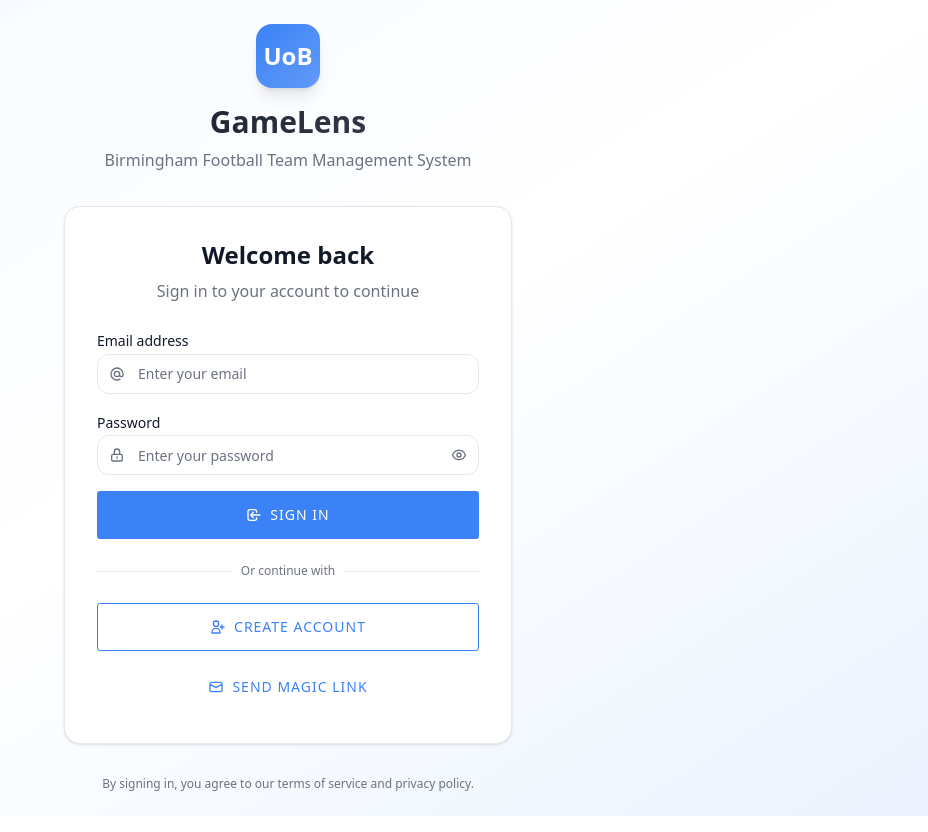
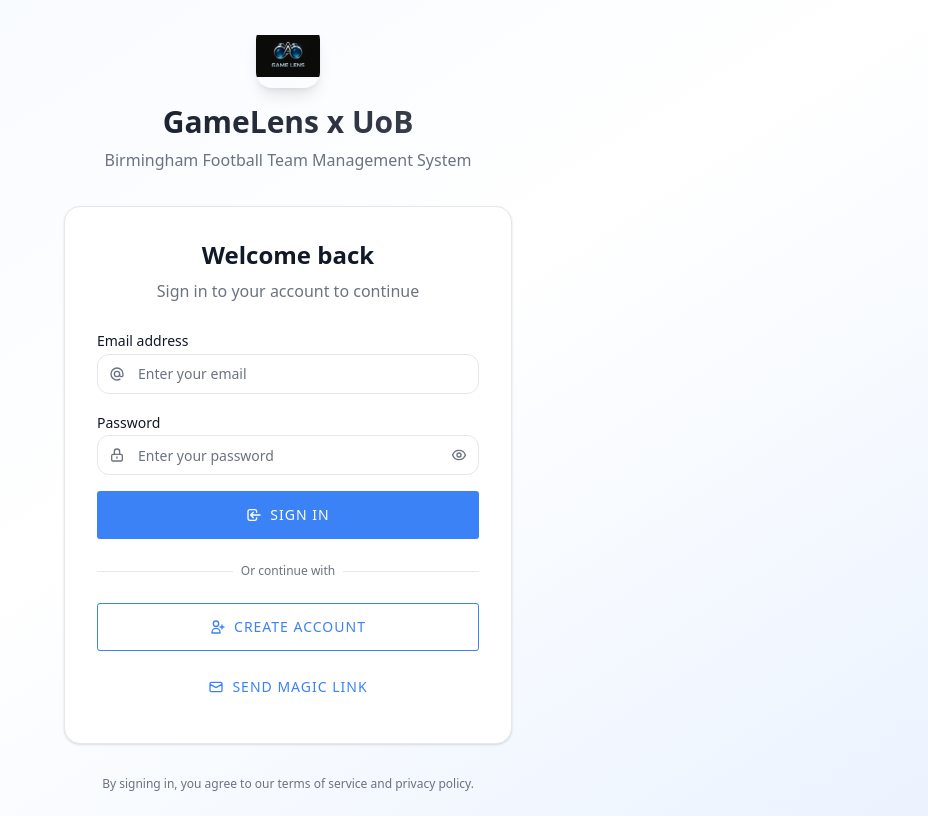
Before and after one commit to business-inookey/uob-football, a Next.js app: page /login in a window 1280 px wide. Shown: the whole page, without its empty margins (352-1280 px from the left). Built offline with nearby package versions, Linux system fonts and the light colour scheme; no server answers.

Commit message:
feat: integrate GameLens and UoB branding- Replace text logos with GameLens Logo.png in navigation, loaders, and login- Update branding text to GameLens x UoB across components- Add UOB LOGO new.png to dashboard home page above welcome text- Update page metadata and titles for consistent branding

```diff
--- a/scripts/migrate-simple.ts
+++ b/scripts/migrate-simple.ts
@@ -69,6 +69,10 @@
     await runMigration('0001_core.sql')
     await runMigration('0002_view.sql')
     await runMigration('0003_rls.sql')
+    await runMigration('0004_add_current_team.sql')
+    await runMigration('0005_lead_coach_permissions.sql')
+    await runMigration('0006_sample_stats.sql')
+    await runMigration('0007_attendance_system.sql')
 
     // Run seed data
     await runSeed()
--- a/src/app/dashboard/DashboardClient.tsx
+++ b/src/app/dashboard/DashboardClient.tsx
@@ -52,6 +52,18 @@
   return (
     <div className="min-h-screen bg-gradient-to-br from-neutral-50 to-neutral-100 p-6 space-y-8">
       {/* Welcome Section */}
+      <div className="space-y-4">
+        {/* UOB Logo */}
+        <div className="flex justify-center">
+          <div className="w-20 h-20 rounded-2xl overflow-hidden flex items-center justify-center shadow-lg">
+            <img
+              src="/UOB LOGO new.png"
+              alt="University of Birmingham Logo"
+              className="w-full h-full object-contain"
+            />
+          </div>
+        </div>
+
         <div className="space-y-2">
           <h1 className="text-4xl font-bold bg-gradient-to-r from-primary to-primary/80 bg-clip-text text-transparent">
             Welcome, {profile.full_name}
@@ -59,6 +71,7 @@
           <p className="text-lg text-muted-foreground">
             Manage your team data and view this week's games
           </p>
+        </div>
       </div>
 
       {/* This Week's Games */}
--- a/src/app/layout.tsx
+++ b/src/app/layout.tsx
@@ -19,8 +19,8 @@
 });
 
 export const metadata: Metadata = {
-  title: "UoB Football - Team Management System",
-  description: "University of Birmingham Football Team Management System",
+  title: "GameLens - UoB Football Team Management System",
+  description: "GameLens - University of Birmingham Football Team Management System",
 };
 
 export default function RootLayout({
--- a/src/app/login/page.tsx
+++ b/src/app/login/page.tsx
@@ -80,11 +80,15 @@
       <div className="w-full max-w-md">
         {/* Logo and Brand */}
         <div className="text-center mb-8">
-          <div className="w-16 h-16 bg-gradient-to-br from-primary to-primary/80 rounded-2xl flex items-center justify-center mx-auto mb-4 shadow-lg">
-            <span className="text-primary-foreground font-bold text-2xl">UoB</span>
+          <div className="w-16 h-16 rounded-2xl overflow-hidden flex items-center justify-center mx-auto mb-4 shadow-lg">
+            <img
+              src="/GameLens Logo.png"
+              alt="GameLens Logo"
+              className="w-full h-full object-contain"
+            />
           </div>
           <h1 className="text-3xl font-bold bg-gradient-to-r from-foreground to-foreground/80 bg-clip-text text-transparent mb-2">
-            GameLens
+            GameLens x UoB
           </h1>
           <p className="text-muted-foreground">
             Birmingham Football Team Management System
--- a/src/components/layout/NavigationMenu.tsx
+++ b/src/components/layout/NavigationMenu.tsx
@@ -136,8 +136,12 @@
           {/* Header */}
           <div className="px-4 py-3 border-b border-gray-200/50 mb-2">
             <div className="flex items-center gap-3">
-              <div className="w-8 h-8 bg-gradient-to-br from-primary to-primary/80 rounded-lg flex items-center justify-center">
-                <span className="text-sm font-bold text-white">UoB</span>
+              <div className="w-8 h-8 rounded-lg overflow-hidden flex items-center justify-center">
+                <img
+                  src="/GameLens Logo.png"
+                  alt="GameLens Logo"
+                  className="w-full h-full object-contain"
+                />
               </div>
               <div>
                 <h3 className="font-semibold text-gray-900">Navigation</h3>
--- a/src/components/ui/AppLoader.tsx
+++ b/src/components/ui/AppLoader.tsx
@@ -15,11 +15,15 @@
       <div className="text-center space-y-8">
         {showLogo && (
           <div className="space-y-4">
-            <div className="w-16 h-16 mx-auto bg-gradient-to-br from-primary to-primary/80 rounded-2xl flex items-center justify-center">
-              <span className="text-2xl font-bold text-white">UoB</span>
+            <div className="w-16 h-16 mx-auto rounded-2xl overflow-hidden flex items-center justify-center">
+              <img
+                src="/GameLens Logo.png"
+                alt="GameLens Logo"
+                className="w-full h-full object-contain"
+              />
             </div>
             <h1 className="text-2xl font-bold text-foreground">
-              UoB Football
+              GameLens x UoB
             </h1>
           </div>
         )}
@@ -41,12 +45,16 @@
       <div className="text-center space-y-8">
         {/* Logo */}
         <div className="space-y-4">
-          <div className="w-20 h-20 mx-auto bg-gradient-to-br from-primary to-primary/80 rounded-3xl flex items-center justify-center shadow-xl">
-            <span className="text-3xl font-bold text-white">UoB</span>
+          <div className="w-20 h-20 mx-auto rounded-3xl overflow-hidden flex items-center justify-center shadow-xl">
+            <img
+              src="/GameLens Logo.png"
+              alt="GameLens Logo"
+              className="w-full h-full object-contain"
+            />
           </div>
           <div className="space-y-2">
             <h1 className="text-3xl font-bold bg-gradient-to-r from-primary to-primary/80 bg-clip-text text-transparent">
-              UoB Football
+              GameLens x UoB
             </h1>
             <p className="text-muted-foreground">
               Team Management System
```
Also changed, not shown: public/GameLens Logo.png (added), public/UOB LOGO new.png (added). Lines whose indentation alone changed are shown as unchanged.
